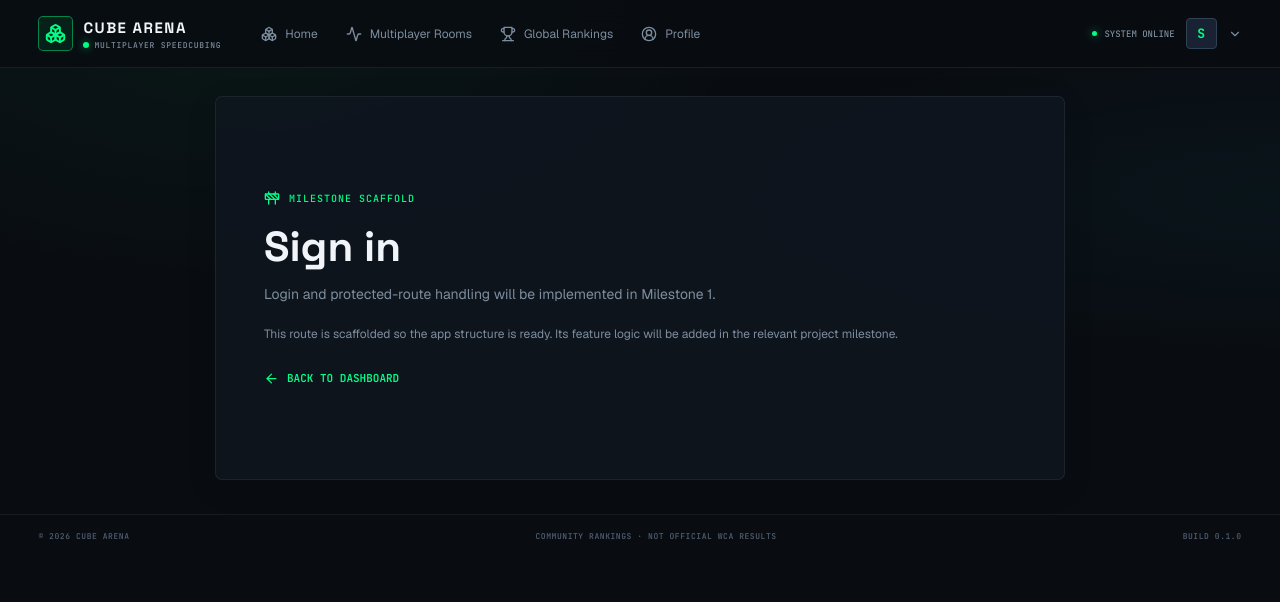
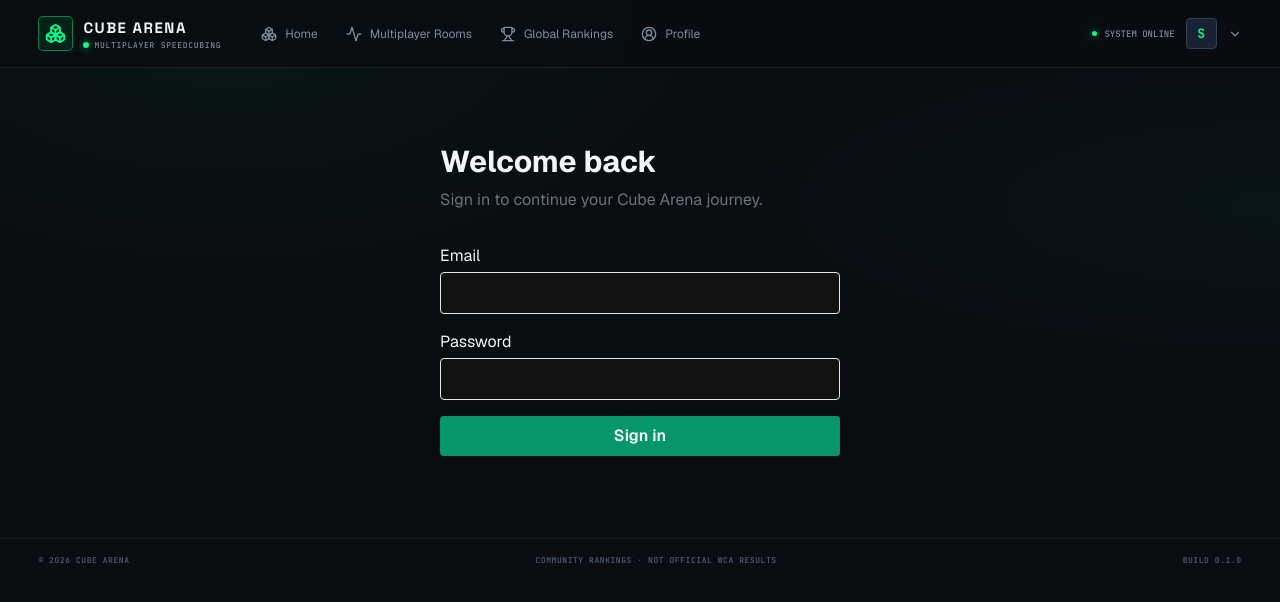
Before and after one commit to Shine0111/cube-arena, a Next.js app: page /login in a window 1280 px wide. Shown: the top 602 px of the page. Built offline with nearby package versions, Linux system fonts and the light colour scheme; no server answers.

Commit message:
added login form

```diff
--- a/app/login/page.tsx
+++ b/app/login/page.tsx
@@ -1,5 +1,15 @@
-import { PlaceholderPage } from '@/components/placeholder-page';
+import LoginForm from "@/components/login-form";
 
-export default function Page() {
-  return <PlaceholderPage title="Sign in" description="Login and protected-route handling will be implemented in Milestone 1." />;
+export default function LoginPage() {
+  return (
+    <main className="mx-auto max-w-md px-6 py-12">
+      <h1 className="mb-2 text-3xl font-bold">Welcome back</h1>
+
+      <p className="mb-8 text-gray-500">
+        Sign in to continue your Cube Arena journey.
+      </p>
+
+      <LoginForm />
+    </main>
+  );
 }
--- /dev/null
+++ b/components/login-form.tsx
@@ -0,0 +1,83 @@
+"use client";
+
+import { useState, useMemo, type FormEvent } from "react";
+import { useRouter } from "next/navigation";
+import { createClient } from "@/lib/supabase/client";
+
+export default function LoginForm() {
+  const supabase = useMemo(() => createClient(), []);
+  const router = useRouter();
+
+  const [email, setEmail] = useState("");
+  const [password, setPassword] = useState("");
+  const [message, setMessage] = useState("");
+  const [loading, setLoading] = useState(false);
+
+  async function handleLogin(event: FormEvent<HTMLFormElement>) {
+    event.preventDefault();
+    setMessage("");
+    setLoading(true);
+
+    const { error } = await supabase.auth.signInWithPassword({
+      email,
+      password,
+    });
+
+    if (error) {
+      setMessage(error.message);
+      setLoading(false);
+      return;
+    }
+
+    router.push("/onboarding");
+    router.refresh();
+  }
+
+  return (
+    <form onSubmit={handleLogin} className="space-y-4">
+      <div>
+        <label htmlFor="email" className="mb-1 block">
+          Email
+        </label>
+        <input
+          id="email"
+          type="email"
+          value={email}
+          onChange={(event) => setEmail(event.target.value)}
+          required
+          autoComplete="email"
+          className="w-full rounded border px-3 py-2"
+        />
+      </div>
+
+      <div>
+        <label htmlFor="password" className="mb-1 block">
+          Password
+        </label>
+        <input
+          id="password"
+          type="password"
+          value={password}
+          onChange={(event) => setPassword(event.target.value)}
+          required
+          autoComplete="current-password"
+          className="w-full rounded border px-3 py-2"
+        />
+      </div>
+
+      <button
+        type="submit"
+        disabled={loading}
+        className="w-full rounded bg-emerald-600 px-4 py-2 font-semibold text-white disabled:opacity-50"
+      >
+        {loading ? "Signing in..." : "Sign in"}
+      </button>
+
+      {message && (
+        <p role="alert" aria-live="polite">
+          {message}
+        </p>
+      )}
+    </form>
+  );
+}
--- a/components/onboarding-form.tsx
+++ b/components/onboarding-form.tsx
@@ -1,6 +1,6 @@
 "use client";
 
-import { useEffect, useState } from "react";
+import { useEffect, useState, useMemo } from "react";
 import { useRouter } from "next/navigation";
 import { createClient } from "@/lib/supabase/client";
 
@@ -11,7 +11,7 @@ export default function OnboardingForm() {
   const [checkingSession, setCheckingSession] = useState(true);
 
   const router = useRouter();
-  const supabase = createClient();
+  const supabase = useMemo(() => createClient(), []);
 
   useEffect(() => {
     async function checkUser() {
```
